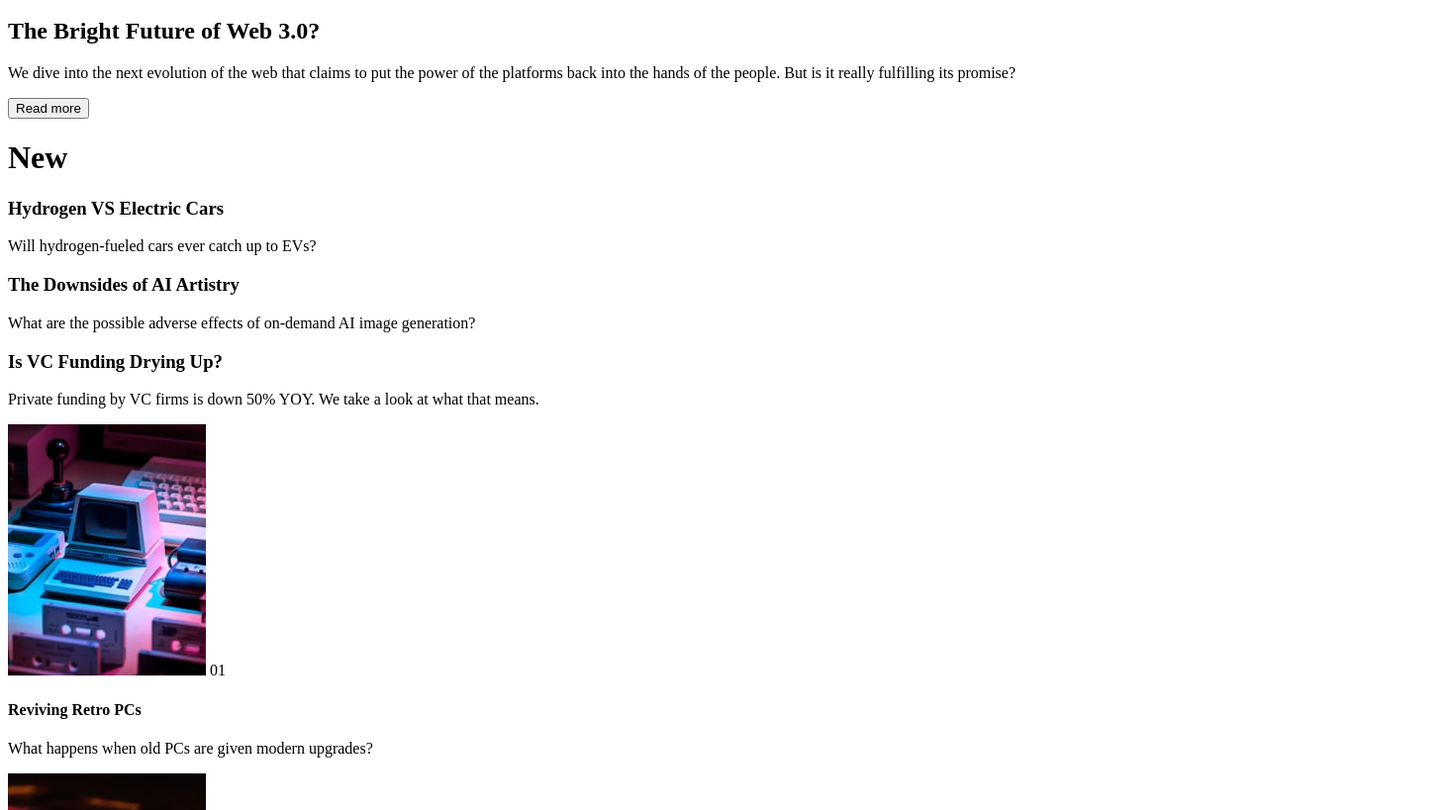
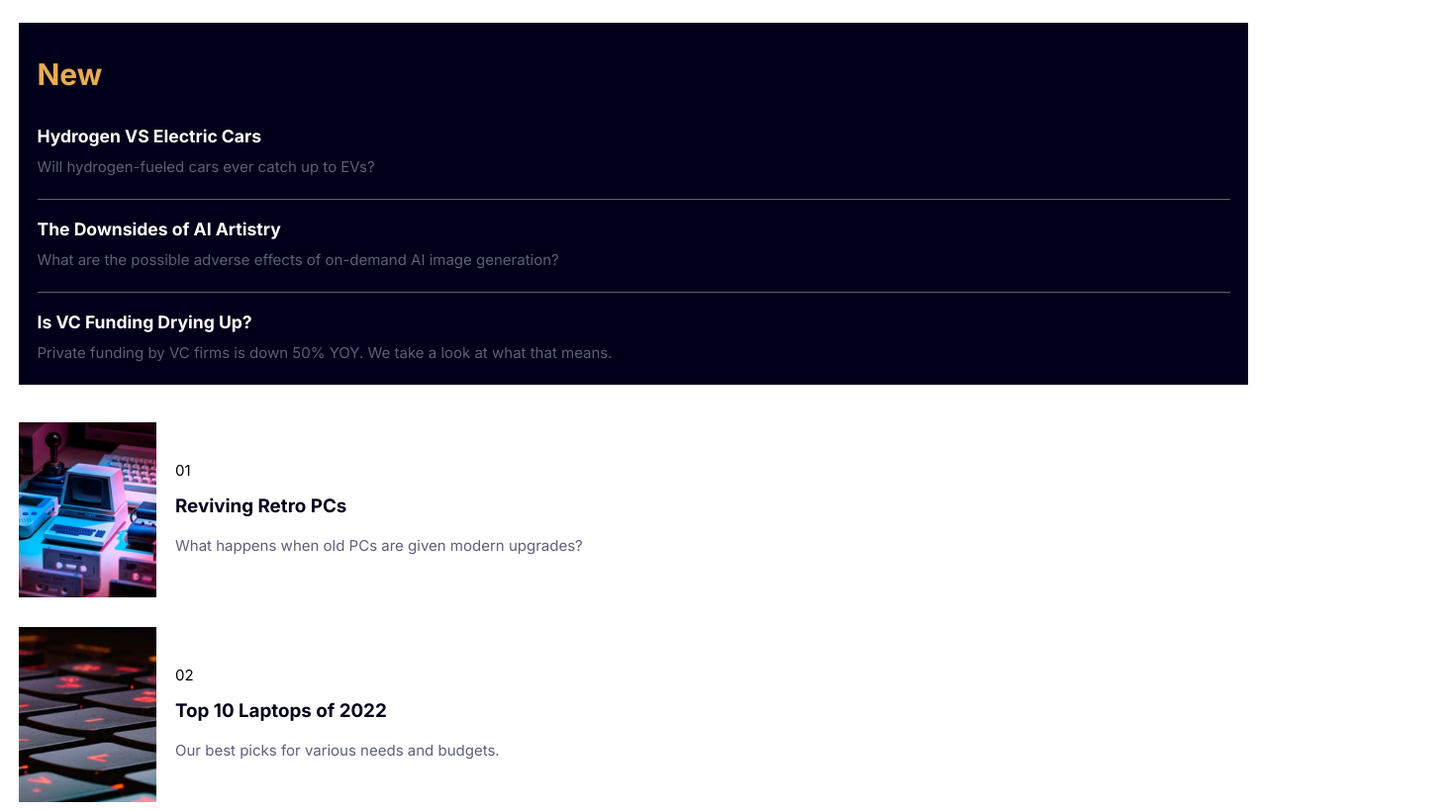
Before and after one commit to sahiba0915/NewsLandingPage, a plain HTML site: page index.html in a window 1280 px wide. Shown: the part 780-1599 px from the top of the page at 99% size, 1468 px wide, since content can reach past the window. Drawn offline with Linux system fonts and the light colour scheme.

Commit message:
mobile device styling

```diff
--- a/index.html
+++ b/index.html
@@ -12,13 +12,13 @@
 </head>
 <body>
   <!-- navbar -->
-  <header>
+  <header class="header">
     <div class="logo">
       <img src="assets/images/logo.svg" alt="logo">
     </div>
 
-    <nav>
-    <ul>
+    <nav class="nav">
+    <ul class="nav-items">
       <li>Home</li>
       <li>New</li>
       <li>Popular</li>
@@ -28,7 +28,8 @@
     </nav>
   </header>
 
-  <!-- main-section -->
+  <!-- showcase -->
+  <section class="showcase">
   <div>
     <picture>
       <source media="(min-width: 768px)" srcset="./assets/images/image-web-3-desktop.jpg">
@@ -68,10 +69,11 @@
       <p>Private funding by VC firms is down 50% YOY. We take a look at what that means.</p>
     </article>
   </div>
+</section>
 
   <!-- cards -->
 
-  <div>
+  <div class="cards">
     <article>
       <img src="assets/images/image-retro-pcs.jpg" alt="retro-pc">
       <sapn>01</span>
@@ -94,6 +96,5 @@
     </article>
   </div>
 
-
 </body>
 </html>
--- a/style.css
+++ b/style.css
@@ -0,0 +1,146 @@
+@import url('https://fonts.googleapis.com/css2?family=Inter:wght@400;700;800&display=swap');
+
+:root{
+    --softOrange: hsl(35, 77%, 62%);
+    --softRed: hsl(5, 85%, 63%);
+    --offWhite: hsl(36, 100%, 99%);
+    --grayishBlue: hsl(233, 8%, 79%);
+    --darkGrayishBlue: hsl(236, 13%, 42%);
+    --veryDarkBlue: hsl(240, 100%, 5%);
+}
+
+*{
+    margin: 0;
+    padding: 0;
+    font-family: 'Inter', sans-serif;
+    box-sizing: border-box;
+}
+
+html {
+    font-size: 15px;
+}
+
+img {
+    max-width: 100%;
+    width: 100%;
+}
+
+p{
+    line-height: 1.8;
+    color: var(--darkGrayishBlue);
+}
+
+ul {
+    list-style-type: none;
+}
+
+/* header */
+
+.header {
+    display: flex;
+    justify-content: space-between;
+    align-items: center;
+    padding: 1.5rem;
+}
+
+.nav-items li {
+    display: none;
+}
+
+/* mobile design */
+
+/* showcase */
+
+.showcase{
+    padding-top: 0;
+    padding: 1.25rem;
+}
+
+.showcase h1 {
+     font-size: 2rem;
+     color: var(--veryDarkBlue);
+     margin: 1rem 0;
+}
+
+.showcase div:first-child article p {
+    margin-bottom: 1rem;
+}
+
+.showcase button{
+    background-color: var(--softRed);
+    color: var(--offWhite);
+    padding: 0.8rem 2rem;
+    font-size: 1rem;
+    border: none;
+    outline: none;
+    text-transform: uppercase;
+    letter-spacing: 0.2rem;
+    font-weight: 700;
+    cursor: pointer;
+    transform: all 0.3s ease-in-out;
+}
+
+.showcase button:hover{
+    background-color: var(--veryDarkBlue);
+}
+
+.showcase > div:last-child {
+    background-color: var(--veryDarkBlue);
+    margin-top: 2rem;
+    padding: 1.25rem 1.25rem 0;
+}
+
+.showcase > div:last-child article {
+    padding: 1.25rem 0;
+}
+
+.showcase > div:last-child article:not(:last-child){
+    border-bottom: 1px solid var(--darkGrayishBlue);
+}
+
+.showcase > div:last-child h1 {
+    margin-bottom: 1rem;
+    color: var(--softOrange);
+}
+
+.showcase > div:last-child h3{
+    margin-bottom: 0.5rem;
+    color: var(--offWhite);
+}
+
+.showcase > div:last-child h3:hover{
+    color: var(--softOrange);
+    cursor: pointer;
+}
+
+/* cards */
+
+.cards {
+    padding: 1.25rem;
+    display: grid;
+    grid-template-columns: repeat(1, 1fr);
+    gap: 2rem;
+}
+
+.cards article{
+    display: flex;
+    align-items: center;
+    gap: 1.25rem
+}
+
+.cards article img {
+    width : 9.3rem;
+}
+
+.cards article span {
+    color: var(--darkGrayishBlue);
+    font-weight: bold;
+    font-size: 2rem;
+    opacity: 75%;
+}
+
+.cards article  h4 {
+    font-size: 1.25rem;
+    color: var(--veryDarkBlue);
+    margin: 1rem 0;
+}
```
